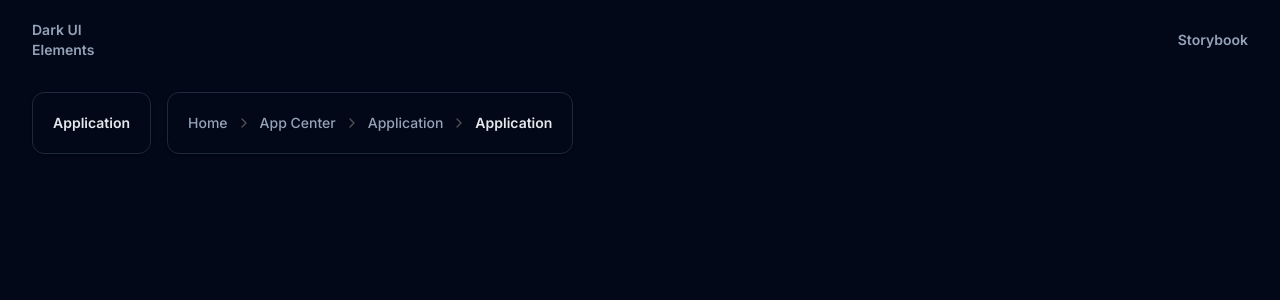
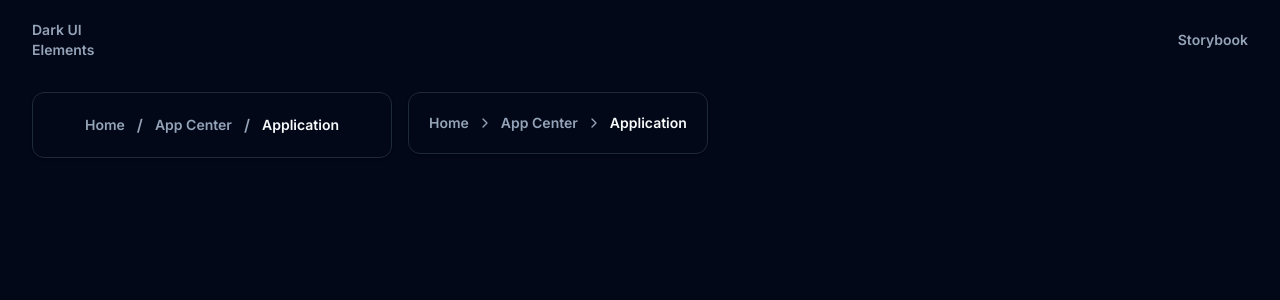
Before and after one commit to togawalk/react-sb, a React (Vite) app: page / in a window 1280 px wide. Shown: the top 300 px of the page. Built offline with nearby package versions, Linux system fonts and the light colour scheme.

Commit message:
feat: breadcrumbs
Breadcrumbs component with separator, classes props

```diff
--- a/package.json
+++ b/package.json
@@ -15,6 +15,7 @@
     "class-variance-authority": "^0.7.0",
     "react": "^18.2.0",
     "react-dom": "^18.2.0",
+    "react-icons": "^4.12.0",
     "storybook": "^7.5.3",
     "tailwind-merge": "^2.0.0"
   },
--- a/src/App.tsx
+++ b/src/App.tsx
@@ -8,13 +8,59 @@ function App() {
       <Header />
       <main className="flex items-start flex-1 gap-4 px-8 py-3">
         <Component>
-          <Breadcrumbs />
+          <Breadcrumbs separator={"/"} classes={{
+            "ol": "px-8",
+            "separator": "mx-3"
+          }}>
+
+            <li className="inline-flex items-center">
+              <a
+                className="flex items-center text-sm text-muted-foreground hover:underline hover:text-accent-foreground focus:outline-none focus:text-accent-foreground"
+                href="#"
+              >
+                Home
+              </a>
+            </li>
+            <li className="inline-flex items-center">
+              <a
+                className="flex items-center text-sm text-muted-foreground hover:underline hover:text-accent-foreground focus:outline-none focus:text-accent-foreground"
+                href="#"
+              >
+                App Center
+              </a>
+            </li>
+            <li
+              className="inline-flex items-center text-sm font-semibold text-primary truncate"
+              aria-current="page"
+            >
+              Application
+            </li>
+          </Breadcrumbs>
         </Component>
         <Component>
           <Breadcrumbs>
-            <p>Home</p>
-            <p>App Center</p>
-            <p>Application</p>
+            <li className="inline-flex items-center">
+              <a
+                className="flex items-center text-sm text-muted-foreground hover:text-accent-foreground focus:outline-none focus:text-accent-foreground"
+                href="#"
+              >
+                Home
+              </a>
+            </li>
+            <li className="inline-flex items-center">
+              <a
+                className="flex items-center text-sm text-muted-foreground hover:text-accent-foreground focus:outline-none focus:text-accent-foreground"
+                href="#"
+              >
+                App Center
+              </a>
+            </li>
+            <li
+              className="inline-flex items-center text-sm font-semibold text-primary truncate"
+              aria-current="page"
+            >
+              Application
+            </li>
           </Breadcrumbs>
         </Component>
       </main>
--- a/src/components/Breadcrumbs.tsx
+++ b/src/components/Breadcrumbs.tsx
@@ -1,42 +1,52 @@
-import { Children } from "react";
+import { Children, ReactNode } from "react";
+import { FiChevronRight } from "react-icons/fi";
+import { cn } from "../lib/utils";
 
 interface BreadcrumbsProps {
-  children?: React.ReactNode;
+  children?: ReactNode[];
+  separator?: ReactNode;
+  classes?: {
+    separator?: string;
+    ol?: string;
+  }
 }
 
-export const Breadcrumbs = ({ children }: BreadcrumbsProps) => {
+interface BreadcrumbsSeparatorProps {
+  separator?: ReactNode;
+  className?: string;
+}
+
+export const Breadcrumbs = ({ children, separator, classes }: BreadcrumbsProps) => {
+  const allItems = Children.toArray(children);
   return (
-    <ol className="flex items-center whitespace-nowrap" aria-label="Breadcrumb">
-      {Children.map(children, (child) => (
-        <li className="inline-flex items-center">
-          <a
-            className="flex items-center text-sm text-muted-foreground hover:text-accent-foreground"
-            href="#"
-          >
-            {child}
-          </a>
-          <svg
-            className="flex-shrink-0 mx-2 overflow-visible h-4 w-4 text-gray-400 dark:text-neutral-600 dark:text-neutral-600"
-            xmlns="http://www.w3.org/2000/svg"
-            width="24"
-            height="24"
-            viewBox="0 0 24 24"
-            fill="none"
-            stroke="currentColor"
-            stroke-width="2"
-            stroke-linecap="round"
-            stroke-linejoin="round"
-          >
-            <path d="m9 18 6-6-6-6" />
-          </svg>
-        </li>
-      ))}
-      <li
-        className="inline-flex items-center text-sm font-semibold text-gray-800 truncate dark:text-gray-200"
-        aria-current="page"
-      >
-        Application
-      </li>
+    <ol
+      className={cn("flex items-center whitespace-nowrap font-semibold", classes?.ol)}
+      aria-label="Breadcrumb"
+    >
+      {insertSeparators(allItems, separator, classes?.separator)}
     </ol>
   );
 };
+
+const BreadcrumbsSeparator = ({ separator, className }: BreadcrumbsSeparatorProps) => {
+  return (
+    <div className={cn("mx-2 text-muted-foreground", className)}>
+      {separator ? separator : <FiChevronRight />}
+    </div>
+  );
+};
+
+function insertSeparators(items: ReactNode[], separator: any, className?: string) {
+  return items.reduce((acc: ReactNode[], current: ReactNode, index: number) => {
+    if (index < items.length - 1) {
+      acc = acc.concat(
+        current,
+        <BreadcrumbsSeparator separator={separator} key={index} className={className}/>
+      );
+    } else {
+      acc.push(current);
+    }
+
+    return acc;
+  }, []);
+}
```
Also changed, not shown: 1 other file (tests, documents, lock files or other folders).
